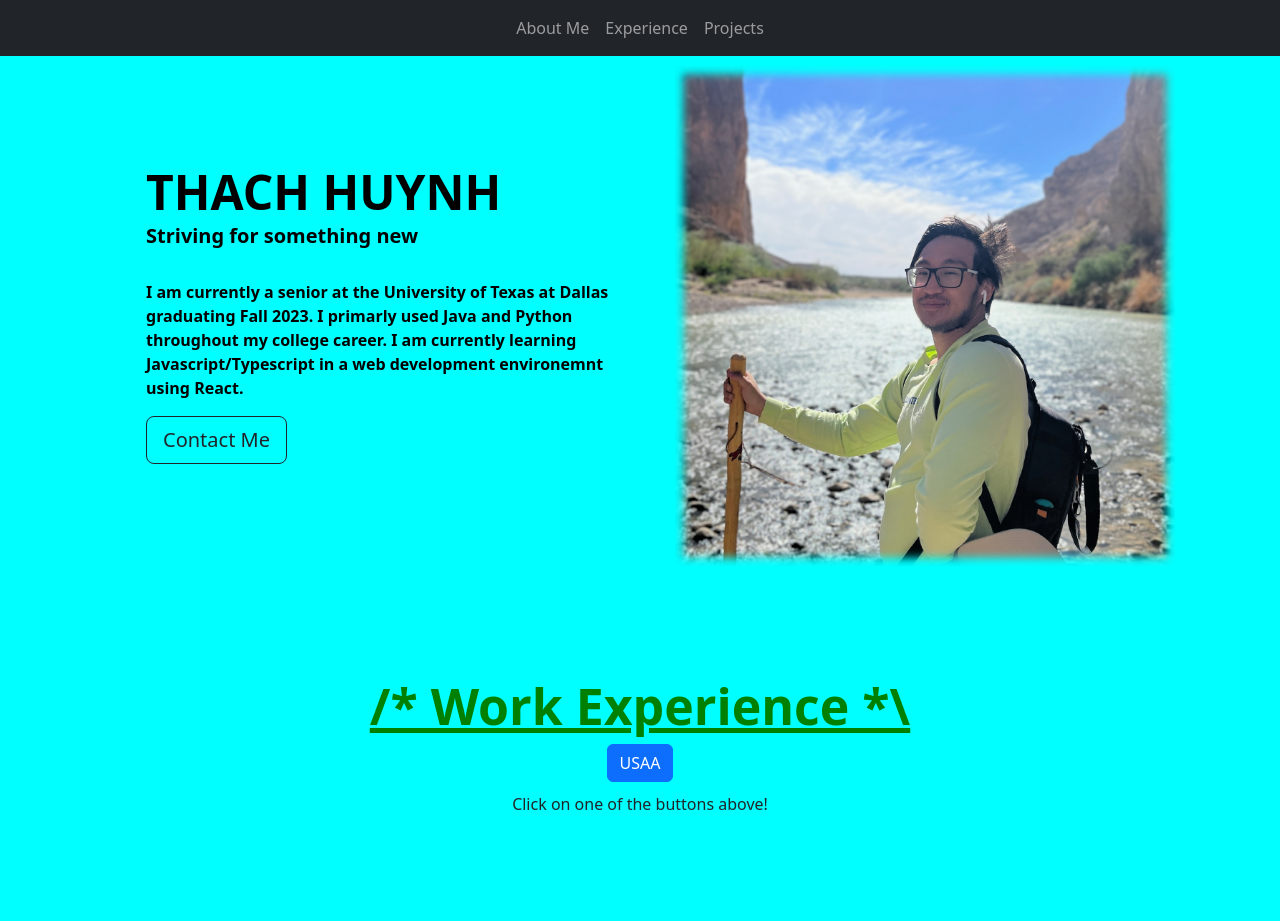
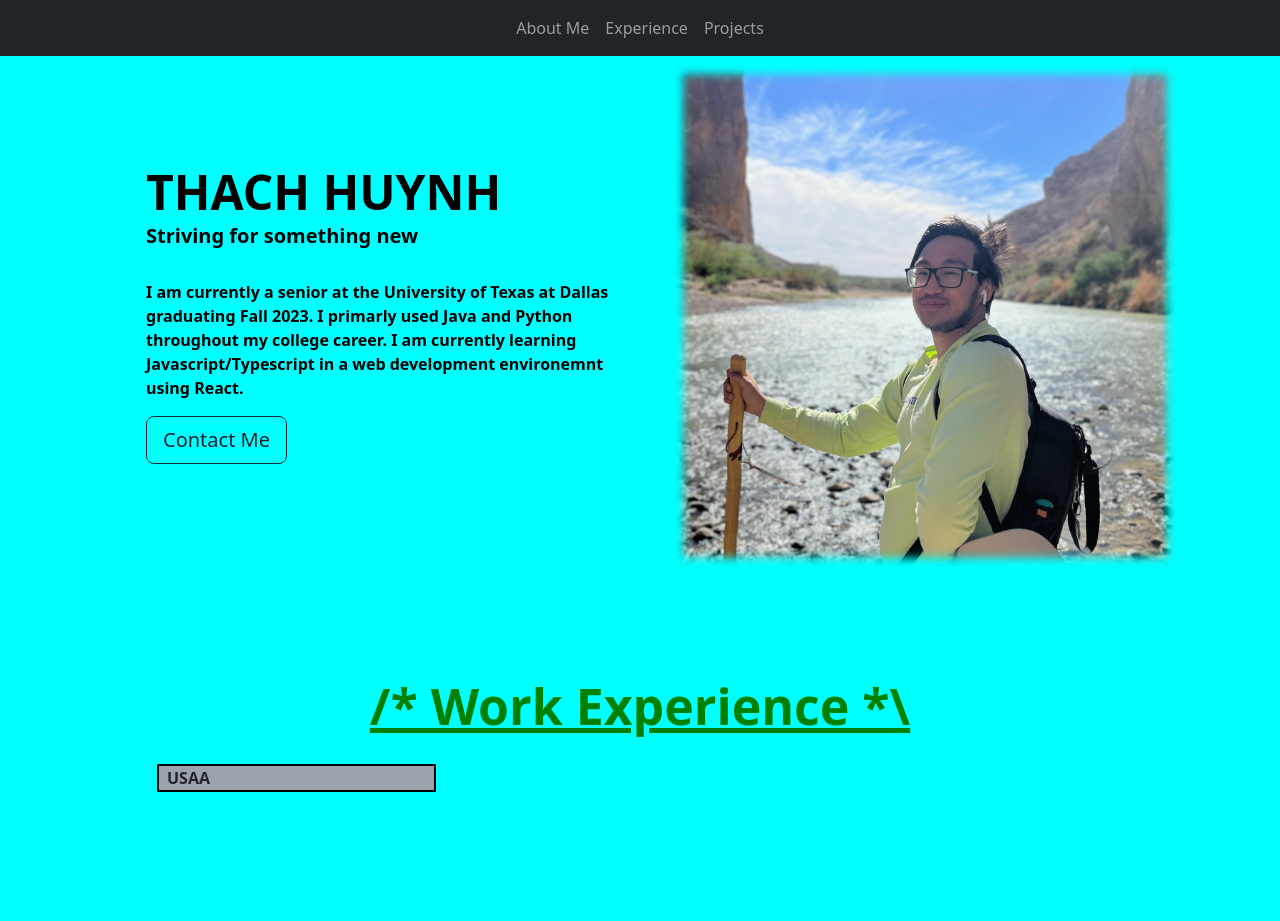
Before and after one commit to bithach/react-resume, a React (Create React App) app: page / in a window 1280 px wide. Shown: the top 921 px of the page. Built offline with nearby package versions, Linux system fonts and the light colour scheme.

Commit message:
add work experience component

```diff
--- /dev/null
+++ b/src/components/WorkExperience.jsx
@@ -0,0 +1,46 @@
+import { experienceData } from "../data/WorkExperienceData";
+import { useState } from "react";
+
+export function WorkExperience() {
+  const [experienceDescription, changeDescription] = useState("");
+
+  function companyButtonClick(event) {
+    event.preventDefault();
+    changeDescription((b) => experienceData[event.target.id - 1].description);
+    return;
+  }
+
+  return (
+    <div className="work-exprience container flex flex-wrap" id="work">
+      <div className="button-container w-1/2">
+        {experienceData.map((val) => (
+          <button
+            id={val.id}
+            onClick={companyButtonClick}
+            className="work-buttons
+            bg-gray-400
+            text-left
+            pl-2
+            font-black
+            w-1/2
+            border-2
+            ml-[50px]
+            border-black
+            transition ease-out delay-400
+            hover:translate-x-4
+            hover:shadow-[-5px_0px_5px_-1px_rgba(0,0,0,0.3)]
+            hover:shadow-black
+            hover:bg-black
+            hover:text-white
+            lg:ml-[75px]"
+          >
+            {val.companyName}
+          </button>
+        ))}
+      </div>
+      <div className="work-descriptions w-1/2 font-semibold">
+        {experienceDescription}
+      </div>
+    </div>
+  );
+}
--- a/src/sections/WorkExperienceSection.jsx
+++ b/src/sections/WorkExperienceSection.jsx
@@ -1,81 +1,16 @@
-import { useState } from "react";
-import { Container } from "react-bootstrap/";
-import Row from "react-bootstrap/Row";
-import Col from "react-bootstrap/Col";
-import Button from "react-bootstrap/Button";
 import "../styling/WorkExperienceSection.css";
-import { experienceData } from "../data/WorkExperienceData";
+import { WorkExperience } from "../components/WorkExperience";
 
 function WorkExperienceSection(props) {
-  const [targetID, setTargetID] = useState(0);
-  const [experienceDescription, changeDescription] = useState("");
-  const [experienceLogo, changeLogo] = useState();
-
-  function companyButtonClick(event) {
-    event.preventDefault();
-    setTargetID((a) => event.target.id);
-    changeDescription((b) => experienceData[event.target.id - 1].description);
-    changeLogo((b) => experienceData[event.target.id - 1].logo);
-    return;
-  }
-
   return (
-    <div className="workExeperience-body pb-[100px]" id="experience">
-      <h1 className="workExeperience-title-desktop">/* Work Experience *\</h1>
-
-      <div className="company-buttons">
-        <Button onClick={companyButtonClick} id={1}>
-          USAA
-        </Button>
-      </div>
-
-      {targetID !== 0 ? (
-        <>
-          <div className="company-box-container-desktop">
-            <div className="company-box border-3 border-black">
-              <Container fluid>
-                <Row>
-                  <Col
-                    style={{
-                      display: "flex",
-                      textAlign: "center",
-                      padding: "20px",
-                      alignItems: "center",
-                      justifyContent: "center",
-                      fontSize: "20px",
-                    }}
-                  >
-                    {experienceDescription}
-                  </Col>
-                  <Col>
-                    <img
-                      style={{
-                        width: "192px",
-                        display: "block",
-                        margin: "auto",
-                        padding: "10px 0px",
-                        height: "auto",
-                      }}
-                      src={experienceLogo}
-                      alt="Company Logo"
-                    />
-                  </Col>
-                </Row>
-              </Container>
-            </div>
-          </div>
-        </>
-      ) : (
-        <p
-          style={{
-            textAlign: "center",
-            margin: "0px",
-            padding: "0px 0px 16px",
-          }}
-        >
-          Click on one of the buttons above!
-        </p>
-      )}
+    <div
+      className="workExeperience-body pb-[100px] max-h-[540px]"
+      id="experience"
+    >
+      <h1 className="workExeperience-title-desktop pb-[20px]">
+        /* Work Experience *\
+      </h1>
+      <WorkExperience />
     </div>
   );
 }
```
